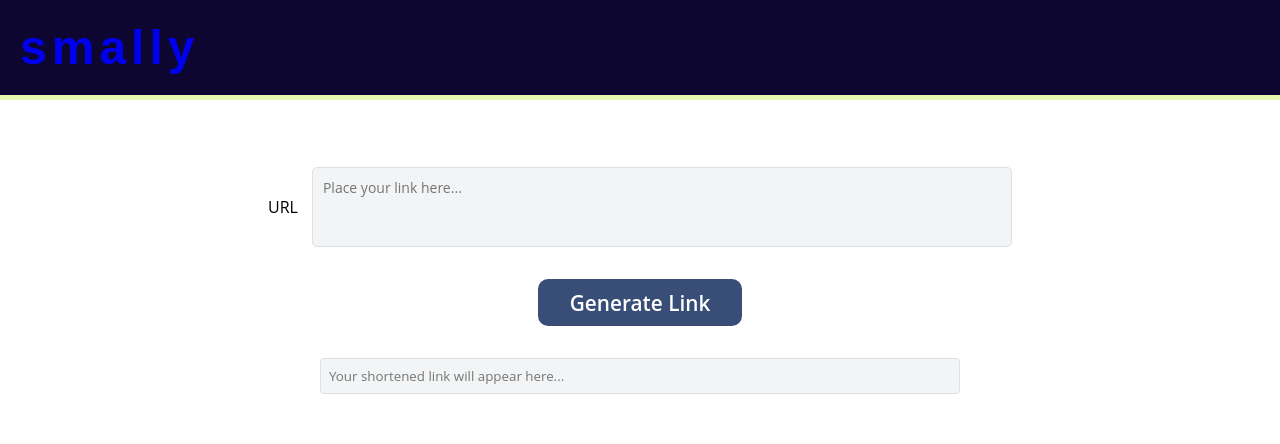
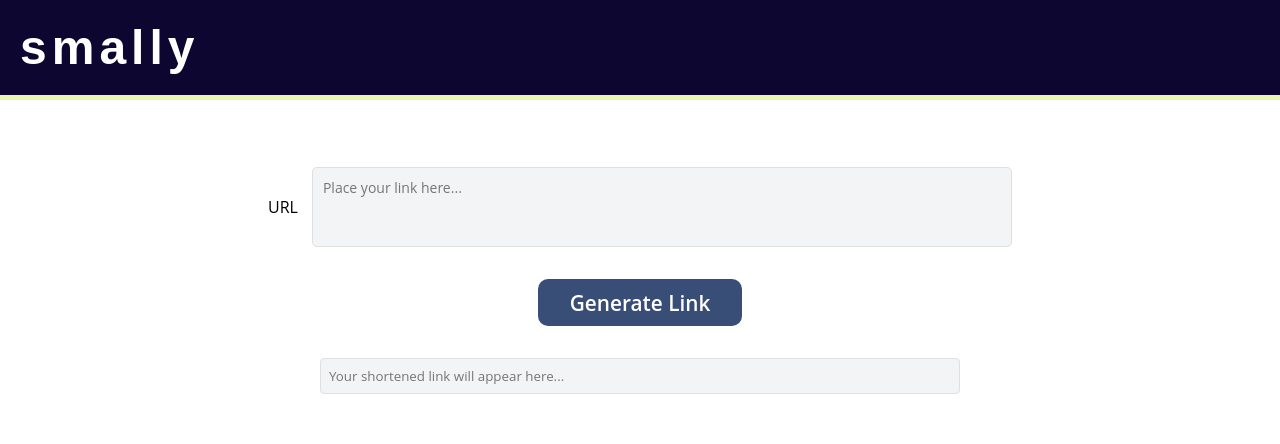
Before and after one commit to sidanand67/smally-link-shortener, a plain HTML site: page index.html in a window 1280 px wide. Drawn offline with Linux system fonts and the light colour scheme; a web font is replaced by a local one.

Commit message:
fixed the header

```diff
--- a/index.html
+++ b/index.html
@@ -12,7 +12,7 @@
     </head>
     <body>
         <header>
-            <h1><a href="./index.html">smally</a></h1>
+            <h1>smally</h1>
         </header>
 
         <main>
--- a/styles/styles.css
+++ b/styles/styles.css
@@ -12,17 +12,10 @@ header{
 
 header h1{
     color: white;
-}
-
-header h1 a{
     letter-spacing: 5px;
     font-size: 3rem;
     font-family: 'Mochiy Pop P One', sans-serif;
     text-decoration: none;
-}
-
-header h1 a:visited{
-    color: unset;
 }
 
 main{
@@ -106,3 +99,7 @@ form{
     color: #fff;
     width: max-content;
 }
+
+@media all and (max-width: 768px){
+
+}
```
